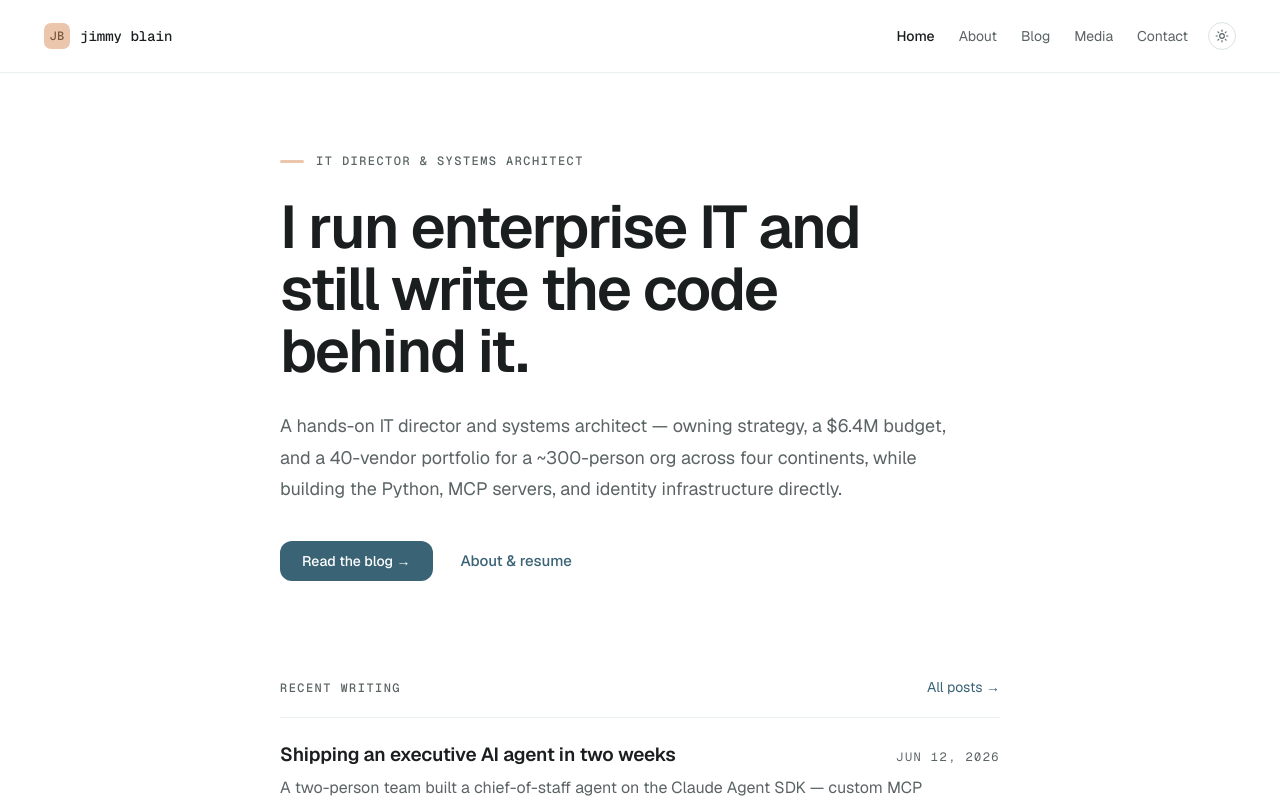
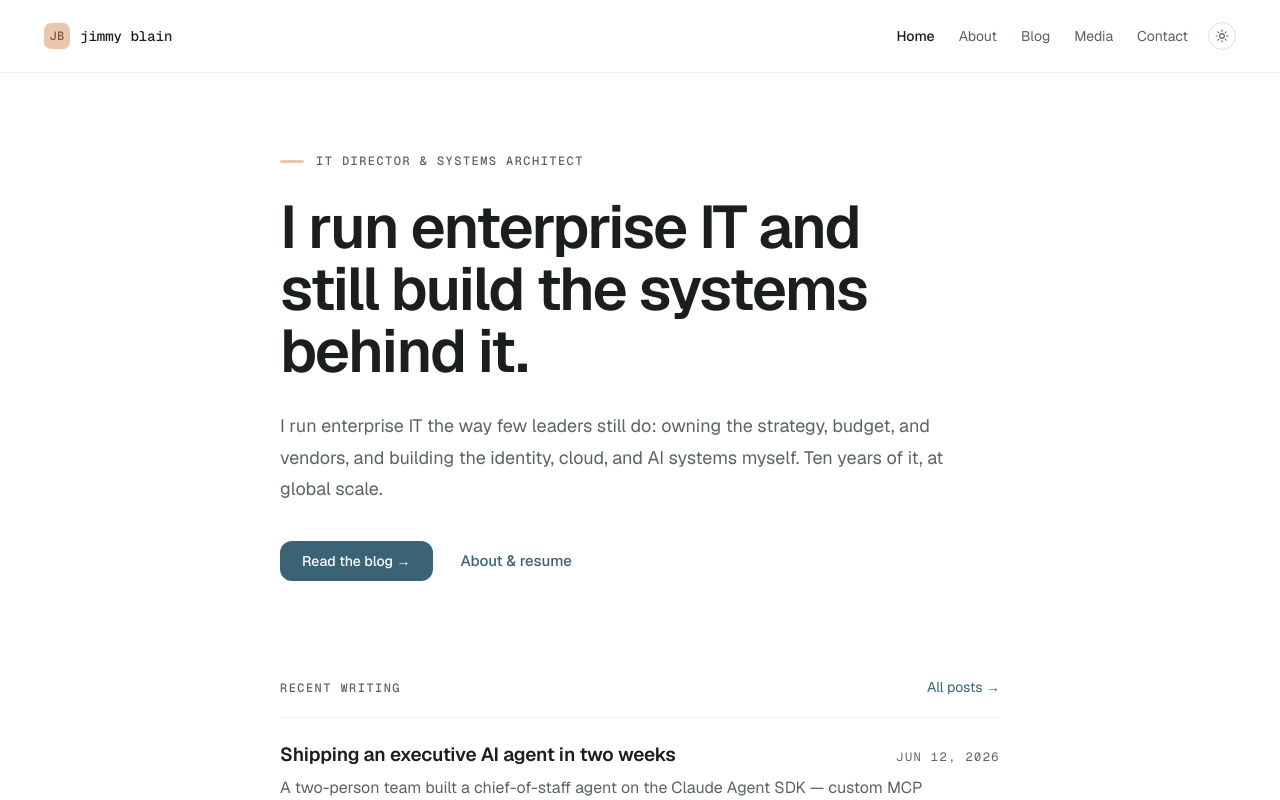
Before and after one commit to jimmyblain/personal-website, a Next.js app: page / in a window 1280 px wide. Shown: the top 800 px of the page. Built offline with nearby package versions, Linux system fonts and the light colour scheme.

Commit message:
Change subheading to be more generalized

```diff
--- a/app/page.tsx
+++ b/app/page.tsx
@@ -16,13 +16,12 @@ export default function HomePage() {
       </div>
 
       <h1 className="mt-7 max-w-[16ch] text-[2rem] font-semibold leading-[1.06] tracking-[-0.03em] md:text-[3.75rem] md:leading-[1.03]">
-        I run enterprise IT and still write the code behind it.
+        I run enterprise IT and still build the systems behind it.
       </h1>
 
       <p className="mt-7 max-w-[56ch] text-lg leading-[1.75] text-muted-foreground">
-        A hands-on IT director and systems architect — owning strategy, a $6.4M budget, and a
-        40-vendor portfolio for a ~300-person org across four continents, while building the
-        Python, MCP servers, and identity infrastructure directly.
+        I run enterprise IT the way few leaders still do: owning the strategy, budget, and vendors,
+        and building the identity, cloud, and AI systems myself. Ten years of it, at global scale.
       </p>
 
       <div className="mt-9 flex flex-col gap-4 sm:flex-row sm:items-center sm:gap-7">
```
